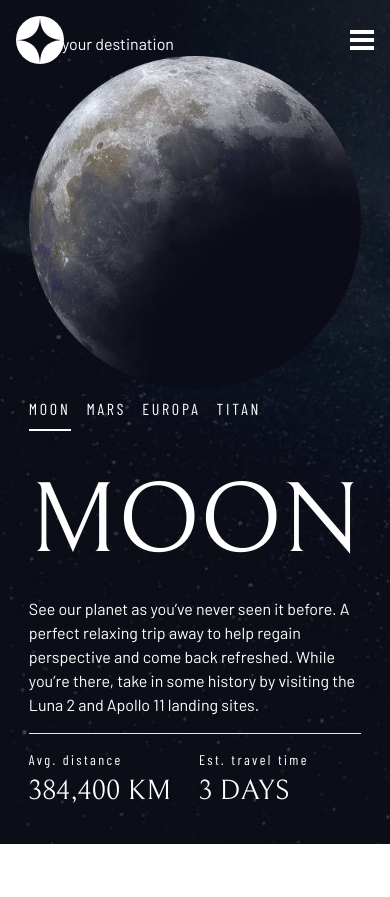
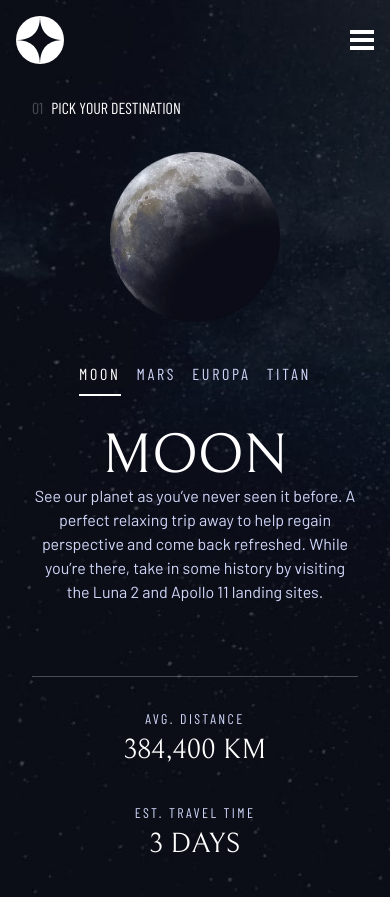
Before and after one commit to dominikrubroeder/space-tourism-website, a Next.js app: page /destination in a window 390 px wide. Before the commit the page ends 844 px from the top, so only its background shows below. Built offline with nearby package versions, Linux system fonts and the light colour scheme.

Commit message:
[DestinationPage] Mobile and style optimization

```diff
--- a/components/layout/TheNavigation.js
+++ b/components/layout/TheNavigation.js
@@ -21,7 +21,7 @@ const TheNavigation = (props) => {
     <nav className={props.className}>
       {navigationItems.map((navigationItem, index) => {
         return (
-          <li key={index} className="list-none">
+          <li key={index} className="list-none text-white">
             <Link
               href={
                 index === 0 ? '/' : `/${navigationItem.title.toLowerCase()}`
--- a/components/typography/Subheading2.js
+++ b/components/typography/Subheading2.js
@@ -1,6 +1,8 @@
 const Subheading2 = (props) => {
   return (
-    <div className="font-barlow-condensed text-sm tracking-[0.15rem]">
+    <div
+      className={`font-barlow-condensed text-sm tracking-[0.15rem] uppercase ${props.className}`}
+    >
       {props.children}
     </div>
   );
--- a/pages/destination/index.js
+++ b/pages/destination/index.js
@@ -54,11 +54,13 @@ const DestinationPage = () => {
   const [activeTab, setActiveTab] = useState(0);
 
   return (
-    <div className="min-h-screen flex flex-col items-center justify-center text-white bg-destination-mobile bg-no-repeat bg-center bg-cover md:bg-destination-tablet xl:bg-destination-desktop">
-      <section className="p-8">
-        <div>Pick your destination</div>
+    <div className="min-h-screen text-white bg-destination-mobile bg-no-repeat bg-center bg-cover md:bg-destination-tablet xl:bg-destination-desktop xl:flex xl:flex-col xl:items-center xl:justify-center">
+      <section className="grid gap-8 p-8 pt-24 md:pt-40">
+        <div className="flex gap-2 font-barlow-condensed uppercase">
+          <span className="opacity-25">01</span>Pick your destination
+        </div>
 
-        <div className="w-full xl:grid xl:gap-4 xl:grid-cols-2 xl:max-w-7xl">
+        <div className="w-full grid gap-8 xl:grid-cols-2 xl:max-w-7xl">
           {destinations.map((destination, index) => {
             if (index === activeTab) {
               return (
@@ -66,19 +68,22 @@ const DestinationPage = () => {
                   key={index}
                   src={destination.images.webp}
                   alt={destination.name}
+                  className="w-[10.625rem] h-[10.625rem] mx-auto md:w-[18.75rem] md:h-[18.75rem] xl:w-full xl:h-full"
                 />
               );
             }
           })}
 
-          <div className="max-w-md grid gap-4">
-            <nav className="flex items-center gap-4">
+          <div className="max-w-md grid gap-8 mx-auto">
+            <nav className="flex items-center gap-4 mx-auto">
               {destinations.map((destination, index) => {
                 return (
                   <NavText
                     key={index}
-                    className={`list-none py-2 border-b-2 border-transparent ${
-                      index === activeTab ? 'border-white' : ''
+                    className={`list-none py-2 border-b-2 border-transparent transition-all ${
+                      index === activeTab
+                        ? 'text-white border-white'
+                        : 'text-space-accent'
                     }`}
                     onClick={() => setActiveTab(index)}
                   >
@@ -88,25 +93,41 @@ const DestinationPage = () => {
               })}
             </nav>
 
-            <div>
+            <div className="text-center xl:text-left">
               {destinations.map((destination, index) => {
                 if (index === activeTab) {
-                  return <h2 key={index}>{destination.name}</h2>;
+                  return (
+                    <h1
+                      key={index}
+                      className={`text-[3.5rem] leading-none md:text-[5rem] xl:text-[6.25rem] transition-all}`}
+                    >
+                      {destination.name}
+                    </h1>
+                  );
                 }
               })}
 
               {destinations.map((destination, index) => {
                 if (index === activeTab) {
-                  return <p key={index}>{destination.description}</p>;
+                  return (
+                    <p
+                      key={index}
+                      className="min-h-[10rem] md:min-h-[6rem] text-space-accent"
+                    >
+                      {destination.description}
+                    </p>
+                  );
                 }
               })}
             </div>
 
-            <hr />
+            <hr className="border-white/25" />
 
-            <div className="grid grid-cols-2 gap-2">
-              <div>
-                <Subheading2>Avg. distance</Subheading2>
+            <div className="grid gap-8 md:grid-cols-2">
+              <div className="text-center xl:text-left">
+                <Subheading2 className="text-space-accent">
+                  Avg. distance
+                </Subheading2>
 
                 {destinations.map((destination, index) => {
                   if (index === activeTab) {
@@ -118,8 +139,11 @@ const DestinationPage = () => {
                   }
                 })}
               </div>
-              <div>
-                <Subheading2>Est. travel time</Subheading2>
+
+              <div className="text-center xl:text-left">
+                <Subheading2 className="text-space-accent">
+                  Est. travel time
+                </Subheading2>
 
                 {destinations.map((destination, index) => {
                   if (index === activeTab) {
--- a/styles/globals.css
+++ b/styles/globals.css
@@ -49,24 +49,3 @@ h4,
 h5 {
   text-transform: uppercase;
 }
-
-h1 {
-  font-size: 9.375rem;
-}
-
-h2 {
-  font-size: 6.25rem;
-}
-
-h3 {
-  font-size: 3.5rem;
-}
-
-h4 {
-  font-size: 2rem;
-}
-
-h5 {
-  font-size: 1.75rem;
-  letter-spacing: 0.3rem;
-}
--- a/tailwind.config.js
+++ b/tailwind.config.js
@@ -16,7 +16,7 @@ module.exports = {
       },
       colors: {
         'space-dark': '#0B0D17',
-        'space-accent': '#0B0D17',
+        'space-accent': '#D0D6F9',
       },
       backgroundImage: {
         'home-desktop': 'url("/assets/home/background-home-desktop.jpg")',
```
